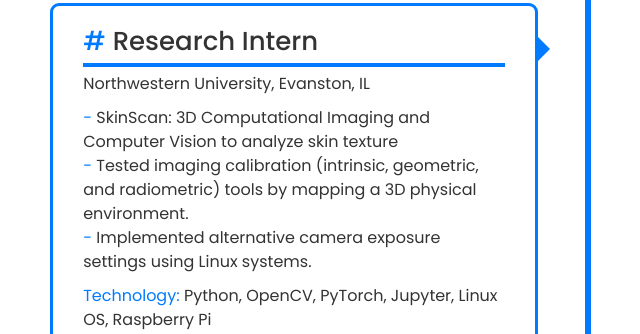
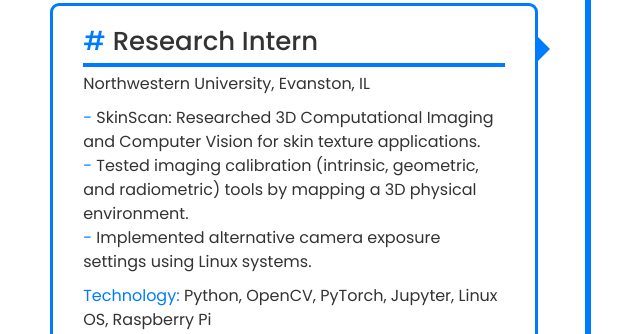
Before and after one commit to jaysonedu/Portfolio, a Django app: page /experience/ in a window 1280 px wide. Shown: the part 1037-1371 px from the top of the page, without its empty margins (52-692 px from the left). Run offline with Django 5.2, Linux system fonts and the light colour scheme; some libraries are stand-ins or nearby versions.

Commit message:
fixed experiences

```diff
--- a/experience/templates/experience/timeline.html
+++ b/experience/templates/experience/timeline.html
@@ -35,7 +35,7 @@
         <div class="timeline-text">
             <h3><span># </span>Research Intern</h3>
             <p class="location">Northwestern University, Evanston, IL</p>
-            <p class="description"><span>- </span>SkinScan: 3D Computational Imaging and Computer Vision to analyze skin texture
+            <p class="description"><span>- </span>SkinScan: Researched 3D Computational Imaging and Computer Vision for skin texture applications.
             <br><span>- </span>Tested imaging calibration (intrinsic, geometric, and radiometric) tools by mapping a 3D physical environment.
             <br><span>- </span>Implemented alternative camera exposure settings using Linux systems.
             </p>
```
